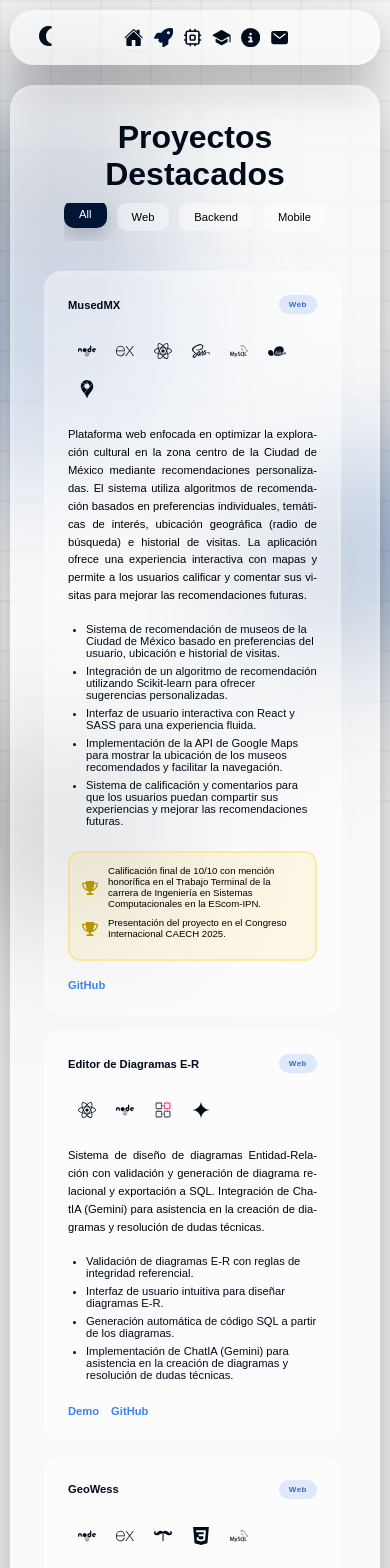
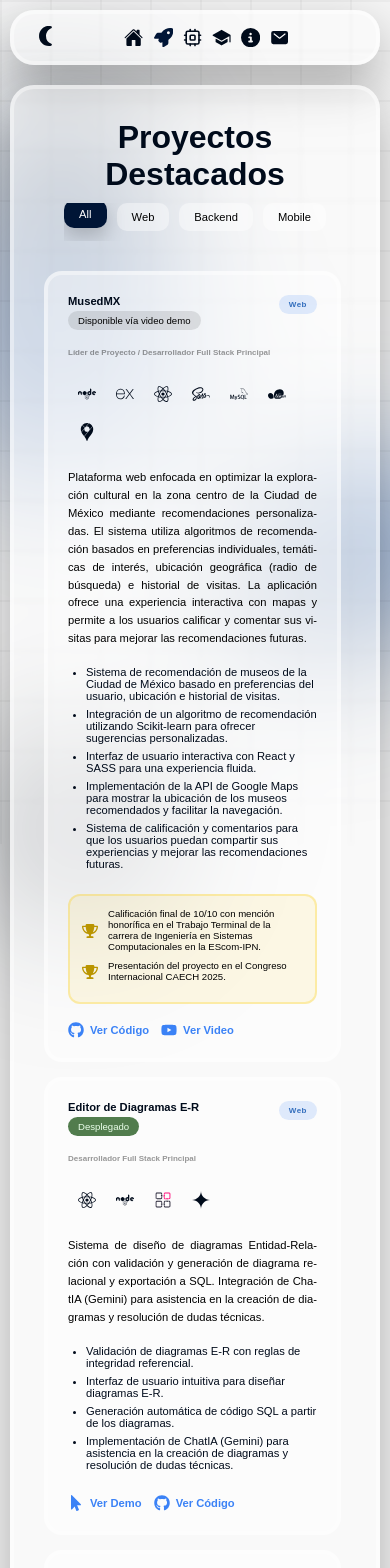
Before and after one commit to GussCG/portfolio-gcg, a React (Vite) app: page /projects in a window 390 px wide. Shown: the top 1568 px of the page. Built offline with nearby package versions, Linux system fonts and the light colour scheme; a web font is replaced by a local one.

Commit message:
Se agregaron a projects (role, video, etc)

```diff
--- a/src/components/Others/IconProvider.jsx
+++ b/src/components/Others/IconProvider.jsx
@@ -41,6 +41,9 @@ import SQLIcon from "../../assets/icons/sql.svg?react";
 import CIcon from "../../assets/icons/c.svg?react";
 import CSharpIcon from "../../assets/icons/csharp.svg?react";
 import CPlusPlusIcon from "../../assets/icons/cplusplus.svg?react";
+import { SiTypescript } from "react-icons/si";
+import { FaYoutube } from "react-icons/fa";
+import { FaMousePointer } from "react-icons/fa";
 
 // Educacion
 import IPNLogo from "../../assets/icons/ipn.svg?react";
@@ -104,6 +107,9 @@ const Icons = {
   GraduationCap: FaGraduationCap,
   Award: FaAward,
   Calendar: FaCalendar,
+  TypeScript: SiTypescript,
+  FaYoutube,
+  FaMousePointer,
 };
 
 export default Icons;
--- a/src/components/sections/Project/ProjectCard.jsx
+++ b/src/components/sections/Project/ProjectCard.jsx
@@ -1,16 +1,19 @@
 import React from "react";
 import Icons from "../../Others/IconProvider";
 
-const { FaTrophy } = Icons;
+const { FaTrophy, FaGithub, FaYoutube, FaMousePointer } = Icons;
 
 function ProjectCard({ project }) {
   const {
     title,
+    status,
+    role,
     description,
     tech,
     highlights,
     demo,
     github,
+    demoVideo,
     category,
     achievements,
   } = project;
@@ -18,9 +21,20 @@ function ProjectCard({ project }) {
   return (
     <div className="project-card">
       <div className="project-header">
-        <h3>{title}</h3>
+        <div className="title-group">
+          <h3>{title}</h3>
+          {status && (
+            <span
+              className={`status ${status.toLowerCase() === "desplegado" ? "deployed" : ""}`}
+            >
+              {status}
+            </span>
+          )}
+        </div>
         <span className={`category ${category.toLowerCase()}`}>{category}</span>
       </div>
+
+      {role && <p className="role">{role}</p>}
 
       <div className="tech-stack">
         {tech.map((item, index) => {
@@ -61,12 +75,30 @@ function ProjectCard({ project }) {
       <div className="project-links">
         {demo && (
           <a href={demo} target="_blank" rel="noreferrer">
-            Demo
+            <FaMousePointer className="demo-icon" /> Ver Demo
           </a>
         )}
-        {github && (
-          <a href={github} target="_blank" rel="noreferrer">
-            GitHub
+        {github &&
+          (Array.isArray(github) ? (
+            github.map((repo, index) => (
+              <a
+                key={index}
+                href={repo.url}
+                target="_blank"
+                rel="noreferrer"
+                title={repo.label}
+              >
+                <FaGithub className="github-icon" /> {repo.version}
+              </a>
+            ))
+          ) : (
+            <a href={github} target="_blank" rel="noreferrer">
+              <FaGithub className="github-icon" /> Ver Código
+            </a>
+          ))}
+        {demoVideo && (
+          <a href={demoVideo} target="_blank" rel="noreferrer">
+            <FaYoutube className="youtube-icon" /> Ver Video
           </a>
         )}
       </div>
--- /dev/null
+++ b/src/constants/certifications.js
@@ -0,0 +1 @@
+export const certifications = [{}];
--- a/src/constants/projects.js
+++ b/src/constants/projects.js
@@ -2,6 +2,8 @@ export const projects = [
   {
     id: 1,
     title: "MusedMX",
+    role: "Líder de Proyecto / Desarrollador Full Stack Principal",
+    status: "Disponible vía video demo",
     description:
       "Plataforma web enfocada en optimizar la exploración cultural en la zona centro de la Ciudad de México mediante recomendaciones personalizadas. El sistema utiliza algoritmos de recomendación basados en preferencias individuales, temáticas de interés, ubicación geográfica (radio de búsqueda) e historial de visitas. La aplicación ofrece una experiencia interactiva con mapas y permite a los usuarios calificar y comentar sus visitas para mejorar las recomendaciones futuras.",
     tech: [
@@ -20,7 +22,7 @@ export const projects = [
       "Implementación de la API de Google Maps para mostrar la ubicación de los museos recomendados y facilitar la navegación.",
       "Sistema de calificación y comentarios para que los usuarios puedan compartir sus experiencias y mejorar las recomendaciones futuras.",
     ],
-    demo: "",
+    demoVideo: "https://youtu.be/8yaSeS1wAI0",
     github: "https://github.com/GussCG/project-musedmx",
     category: "Web",
     achievements: [
@@ -31,6 +33,8 @@ export const projects = [
   {
     id: 2,
     title: "Editor de Diagramas E-R",
+    role: "Desarrollador Full Stack Principal",
+    status: "Desplegado",
     description:
       "Sistema de diseño de diagramas Entidad-Relación con validación y generación de diagrama relacional y exportación a SQL. Integración de ChatIA (Gemini) para asistencia en la creación de diagramas y resolución de dudas técnicas.",
     tech: ["React", "Node.js", "React Flow", "Gemini API"],
@@ -48,22 +52,53 @@ export const projects = [
   {
     id: 3,
     title: "GeoWess",
+    role: "Lider de Proyecto / Desarrollador Full Stack Principal",
+    status: "En migración a React + Typescript + Supabase",
     description:
       "Sistema integral para la gestión y seguimiento eficiente de proyectos de obra pública en la CDMX, diseñado bajo los lineamientos de la Ley de Obras Públicas local. La plataforma permite centralizar el control administrativo, financiero y operativo de las construcciones. Con funcionalidades que incluyen la generación automática de reportes mensuales, cálculo de estimaciones monetarias, control presupuestal y seguimiento de proyectos. Además, cuenta con un sistema multi-rol con permisos dinámicos para garantizar la seguridad y eficiencia en la gestión de los proyectos.",
-    tech: ["Node.js", "Express.js", "Handlebars", "CSS", "MySQL"],
+    tech: [
+      "Node.js",
+      "Express.js",
+      "Handlebars",
+      "CSS",
+      "MySQL",
+      "React",
+      "TypeScript",
+      "Supabase",
+    ],
     highlights: [
       "Generación automática de reportes mensuales",
       "Calculo de estimaciones monetarias",
       "Control presupuestal y seguimiento de proyectos",
       "Sistema multi-rol con permisos dinámicos",
     ],
+    achievements: [
+      "Diseño e implementación de una nueva arquitectura basada en React + TypeScript.",
+      "Proceso de desacoplamiento progresivo entre frontend y backend.",
+      "Integración de Supabase como backend-as-a-service para modernizar la infraestructura.",
+      "Refactorización orientada a mejorar escalabilidad y mantenibilidad del sistema.",
+    ],
+
     demo: "",
-    github: "https://github.com/GussCG/GeoWess/tree/master/src",
+    github: [
+      {
+        label: "Monolito Node.js + Handlebars",
+        version: "Versión Original",
+        url: "https://github.com/GussCG/GeoWess/tree/master",
+      },
+      {
+        label: "Migración React + TypeScript + Supabase",
+        version: "Versión en Progreso",
+        url: "https://github.com/GussCG/geowess-react",
+      },
+    ],
     category: "Web",
   },
   {
     id: 4,
     title: "NBA.GG API",
+    role: "Desarrollador Backend Principal / Arquitecto de Software / Analista de Datos",
+    status: "API Privada",
     description:
       "API REST desarrollada en Python utilizando FastAPI que consume datos oficiales de la NBA para generar estadísticas avanzadas y predicciones de resultados de partidos mediante un modelo predictivo. El sistema está diseñado para integrarse fácilmente con aplicaciones web o móviles, proporcionando endpoints estructurados y documentados. Implementación de modelo estadístico para predicción basada en métricas históricas.",
     tech: ["Python", "FastAPI", "Uvicorn"],
@@ -73,12 +108,14 @@ export const projects = [
       "Arquitectura RESTful para facilitar la integración con aplicaciones de terceros.",
     ],
     demo: "",
-    github: "https://github.com/GussCG/nba-gg",
+    github: "https://github.com/GussCG/nba-gg/tree/master",
     category: "Backend",
   },
   {
     id: 5,
     title: "QuizUp",
+    role: "Desarrollador Frontend Principal / Desarrollador Backend Principal",
+    status: "MVP funcional",
     description:
       "Aplicación móvil de trivia con múltiples categorías y niveles de dificultad. Permite a los usuarios participar en juegos de preguntas y respuestas, con un sistema de puntuación y ranking. La aplicación incluye autenticación de usuarios, gestión de perfiles y persistencia de records y estadísticas en la nube. Desarrollada con Flutter y Dart, utilizando Supabase para la autenticación y gestión de datos, e integrando una API REST para obtener preguntas de trivia actualizadas y dinámicas.",
     tech: ["Flutter", "Dart", "Supabase", "API REST"],
--- a/src/constants/skills.js
+++ b/src/constants/skills.js
@@ -12,6 +12,7 @@ export const skills = [
       "C++",
       "Dart",
       "PHP",
+      "TypeScript",
     ],
   },
   {
@@ -48,6 +49,7 @@ export const skills = [
       "Microsoft Office",
       "Azure",
       "Unity3D",
+      "PowerBi",
     ],
   },
 ];
--- a/src/styles/components/_cards.scss
+++ b/src/styles/components/_cards.scss
@@ -20,13 +20,41 @@
     flex-wrap: wrap;
     display: flex;
     justify-content: space-between;
-    align-items: center;
+    align-items: start;
     gap: 12px;
 
-    h3 {
-      font-size: clamp(0.7rem, 2vw, 0.9rem);
-      color: var(--accent-color-role);
+    .title-group {
+      display: flex;
+      flex-direction: column;
+      align-items: flex-start;
+      gap: 4px;
+
+      h3 {
+        font-size: clamp(0.7rem, 2vw, 0.9rem);
+        color: var(--accent-color-role);
+      }
+
+      .status {
+        font-size: 0.6rem;
+        padding: 4px 10px;
+        border-radius: 20px;
+        background: var(--project-status-bg);
+        color: var(--project-status-color);
+        font-weight: 500;
+
+        &.deployed {
+          background: var(--project-status-deployed-bg);
+          color: var(--project-status-deployed-color);
+        }
+      }
     }
+  }
+
+  .role {
+    font-size: clamp(0.5rem, 1.5vw, 0.7rem);
+    color: var(--color-text);
+    font-weight: 600;
+    opacity: 0.4;
   }
 
   .category {
@@ -139,6 +167,16 @@
       color: $project-link;
       position: relative;
       transition: 0.3s;
+
+      display: flex;
+      align-items: center;
+      gap: 6px;
+
+      svg {
+        width: 16px;
+        height: 16px;
+        color: $project-link;
+      }
 
       &::after {
         content: "";
--- a/src/styles/themes/_dark.scss
+++ b/src/styles/themes/_dark.scss
@@ -51,4 +51,9 @@
   );
 
   --bg-overlay-color: rgba(255, 255, 255, 0.02);
+
+  --project-status-bg: rgba(255, 255, 255, 0.1);
+  --project-status-color: #ffffff;
+  --project-status-deployed-bg: rgba(8, 96, 0, 0.2);
+  --project-status-deployed-color: #b6ffba;
 }
--- a/src/styles/themes/_light.scss
+++ b/src/styles/themes/_light.scss
@@ -26,7 +26,7 @@
     var(--color-cream);
 
   --background-container: rgba(255, 255, 255, 0.4);
-  --border-container: 4px solid rgba(255, 255, 255, 0.1);
+  --border-container: 4px solid rgba(255, 255, 255, 0.4);
   --boxshadow-container: 0 20px 50px rgba(0, 0, 0, 0.3);
 
   --text-color: #000000;
@@ -60,4 +60,9 @@
   );
 
   --bg-overlay-color: rgba(0, 0, 0, 0.03);
+
+  --project-status-bg: rgba(0, 0, 0, 0.1);
+  --project-status-color: #000000;
+  --project-status-deployed-bg: rgba(6, 69, 0, 0.695);
+  --project-status-deployed-color: #eaffeb;
 }
```
